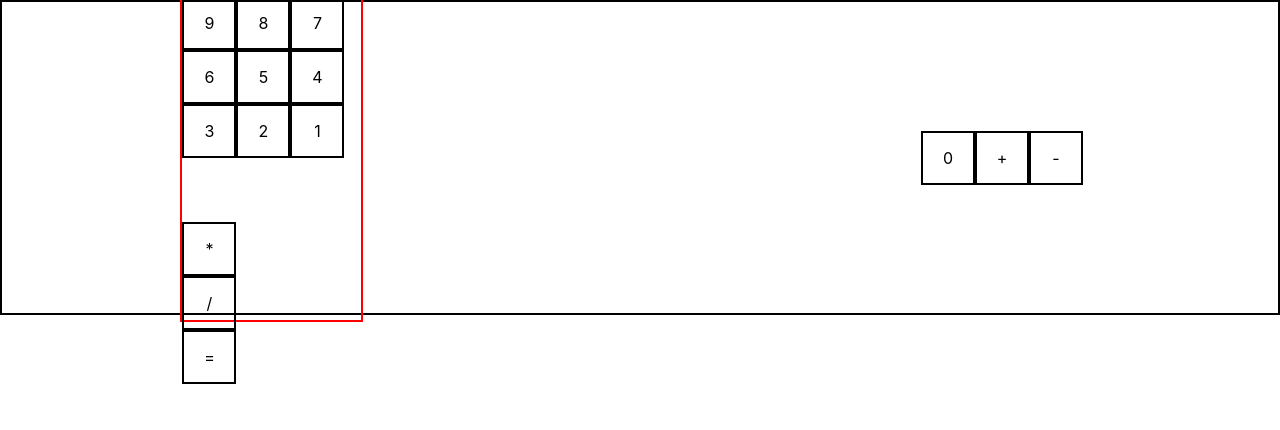
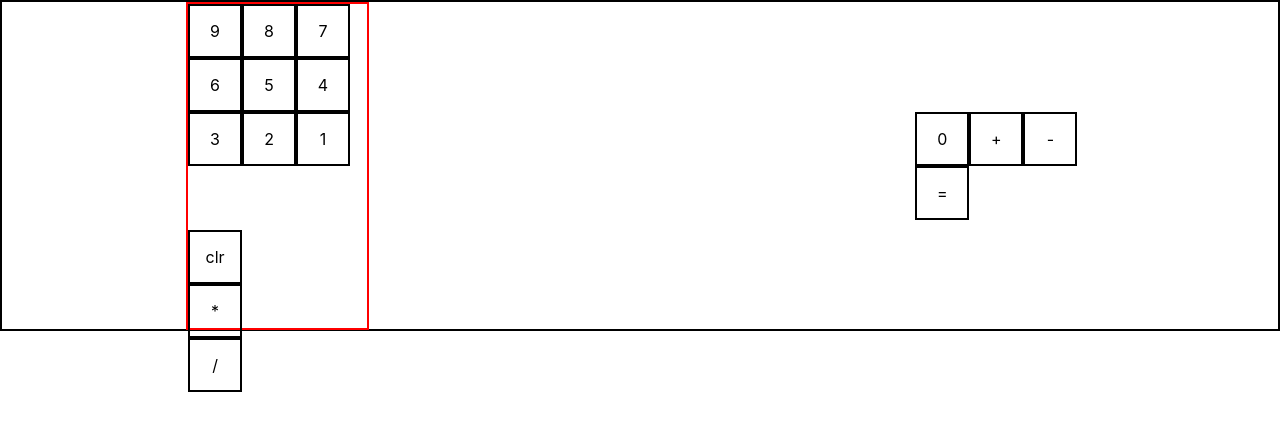
Before and after one commit to stephenstrange-blip/Calculator_tod, a React (Create React App) app in the folder calculator_tod/: page / in a window 1280 px wide. Shown: the top 430 px of the page. Built offline with nearby package versions, Linux system fonts and the light colour scheme.

Commit message:
refactor: Add a clear button

```diff
--- a/calculator_tod/src/App.css
+++ b/calculator_tod/src/App.css
@@ -5,8 +5,8 @@
   justify-content: center;
   align-items: center;
   border: 2px solid black;
-  gap: 15.75%;
-  height: 19.45em;
+  gap: 14%;
+  height: 20.45em;
 }
 
 .App-logo {
--- a/calculator_tod/src/sections/operatorPad/BottomBar.jsx
+++ b/calculator_tod/src/sections/operatorPad/BottomBar.jsx
@@ -6,6 +6,7 @@ function BottomBar () {
       <div className='numGrid zero'>0</div>
       <div className='numGrid addition operator'>+</div>
       <div className='numGrid subtraction operator'>-</div>
+      <div className='numGrid equate operator'>=</div>
     </div>
   )
 }
--- a/calculator_tod/src/sections/operatorPad/SideBar.jsx
+++ b/calculator_tod/src/sections/operatorPad/SideBar.jsx
@@ -3,9 +3,10 @@ import './sideBar.css'
 function SideBar () {
   return (
     <div className='side-bar'>
+      <div className='numGrid clear operator'>clr</div>
       <div className='numGrid multiplication operator'>*</div>
       <div className='numGrid division operator'>/</div>
-      <div className='numGrid equate operator'>=</div>
+
     </div>
   )
 }
```
